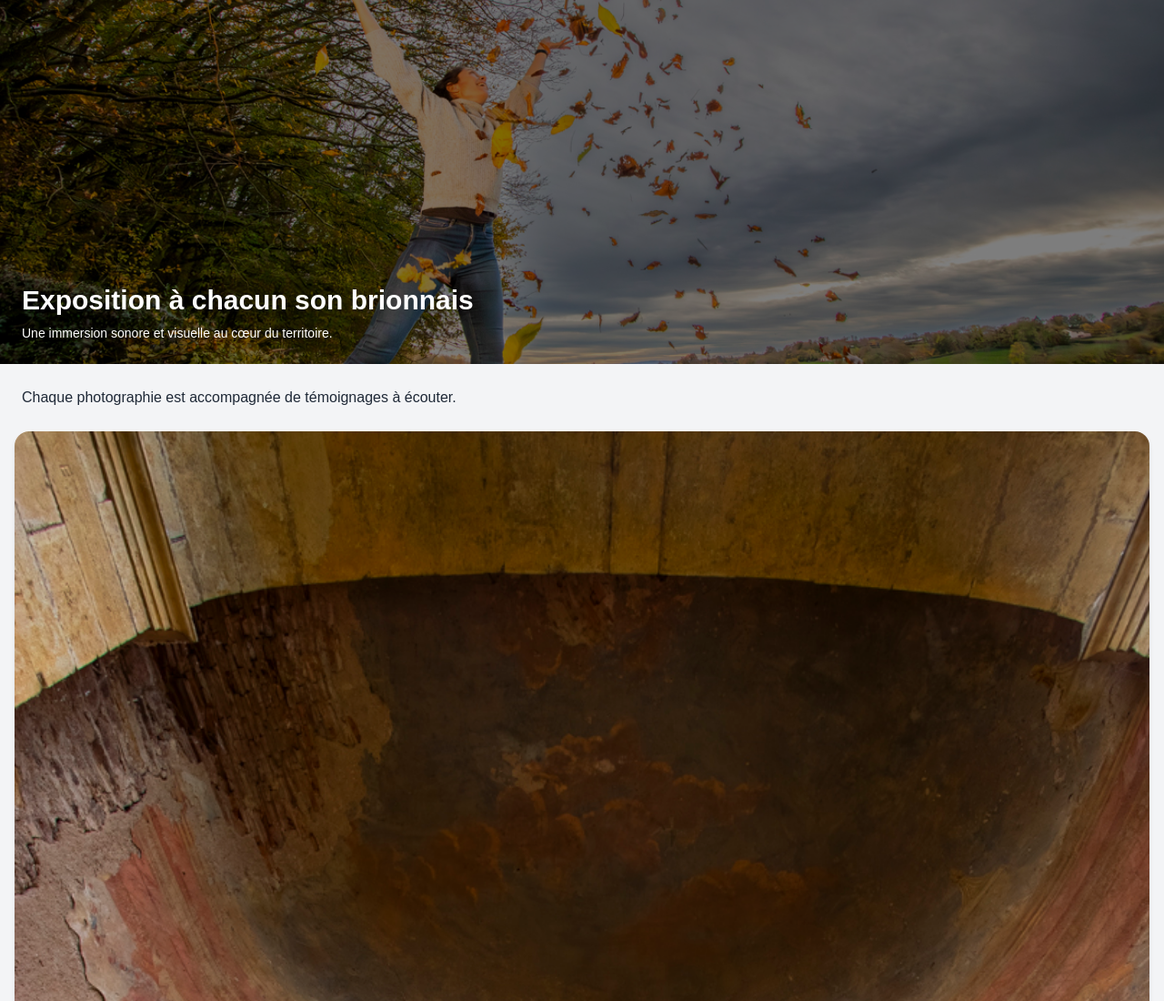
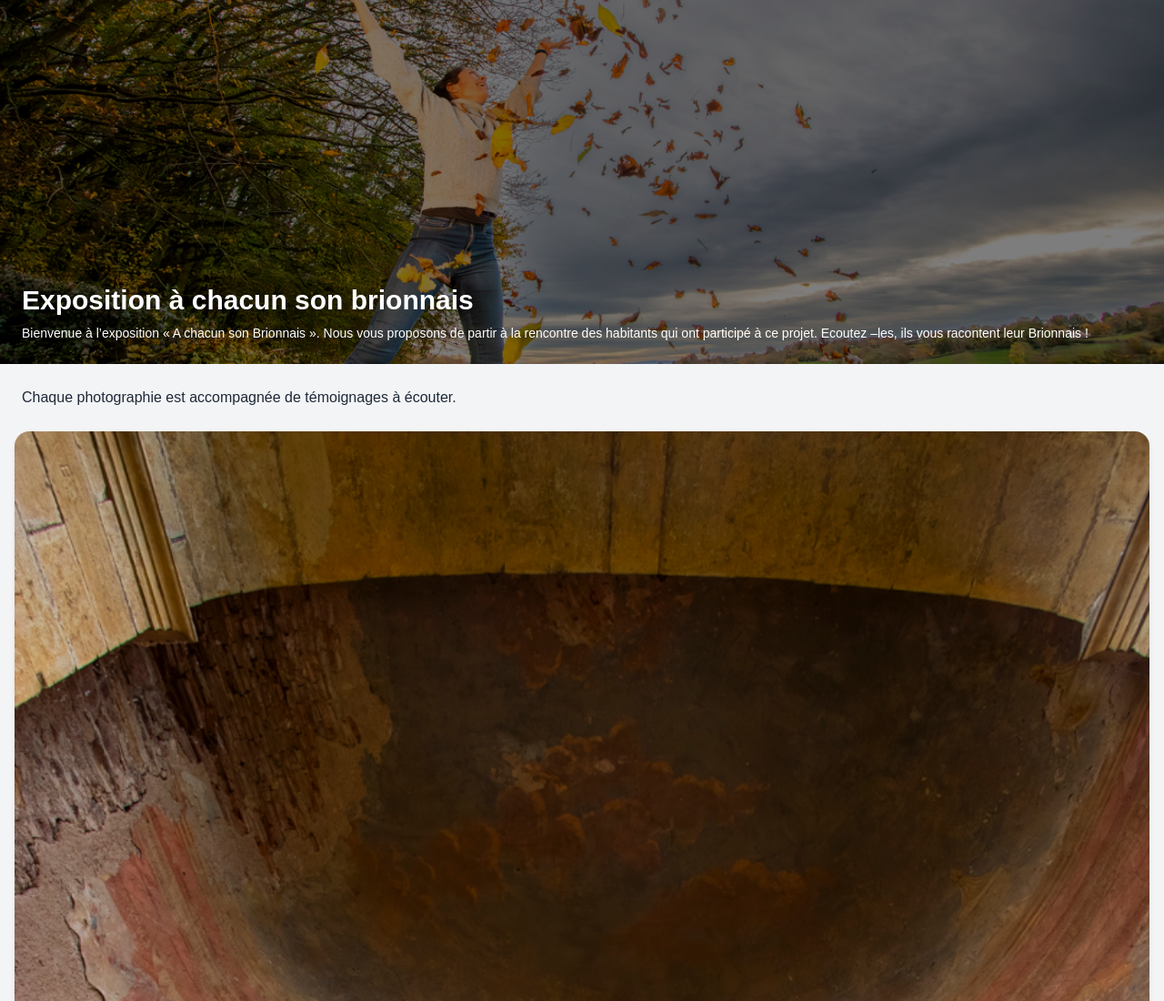
Before and after one commit to Officedetourisme71/expoetsionparlaitbrionnais, a plain HTML site: page index.html in a window 1280 px wide. Shown: the top 1100 px of the page at 91% size. Drawn offline with nearby package versions, Linux system fonts and the light colour scheme; a web font is replaced by a local one.

Commit message:
Update index.html

```diff
--- a/index.html
+++ b/index.html
@@ -44,7 +44,9 @@
     <div class="absolute inset-0 bg-black/50"></div>
     <div class="relative p-6 text-white">
       <h1 class="text-3xl font-bold mb-2">Exposition à chacun son brionnais </h1>
-      <p class="text-sm">Une immersion sonore et visuelle au cœur du territoire.</p>
+      <p class="text-sm">Bienvenue à l’exposition « A chacun son Brionnais ».  Nous vous proposons de partir à la rencontre des habitants qui ont participé à ce projet. Ecoutez –les, ils vous racontent leur Brionnais !
+
+ </p>
     </div>
   </header>
 
```
